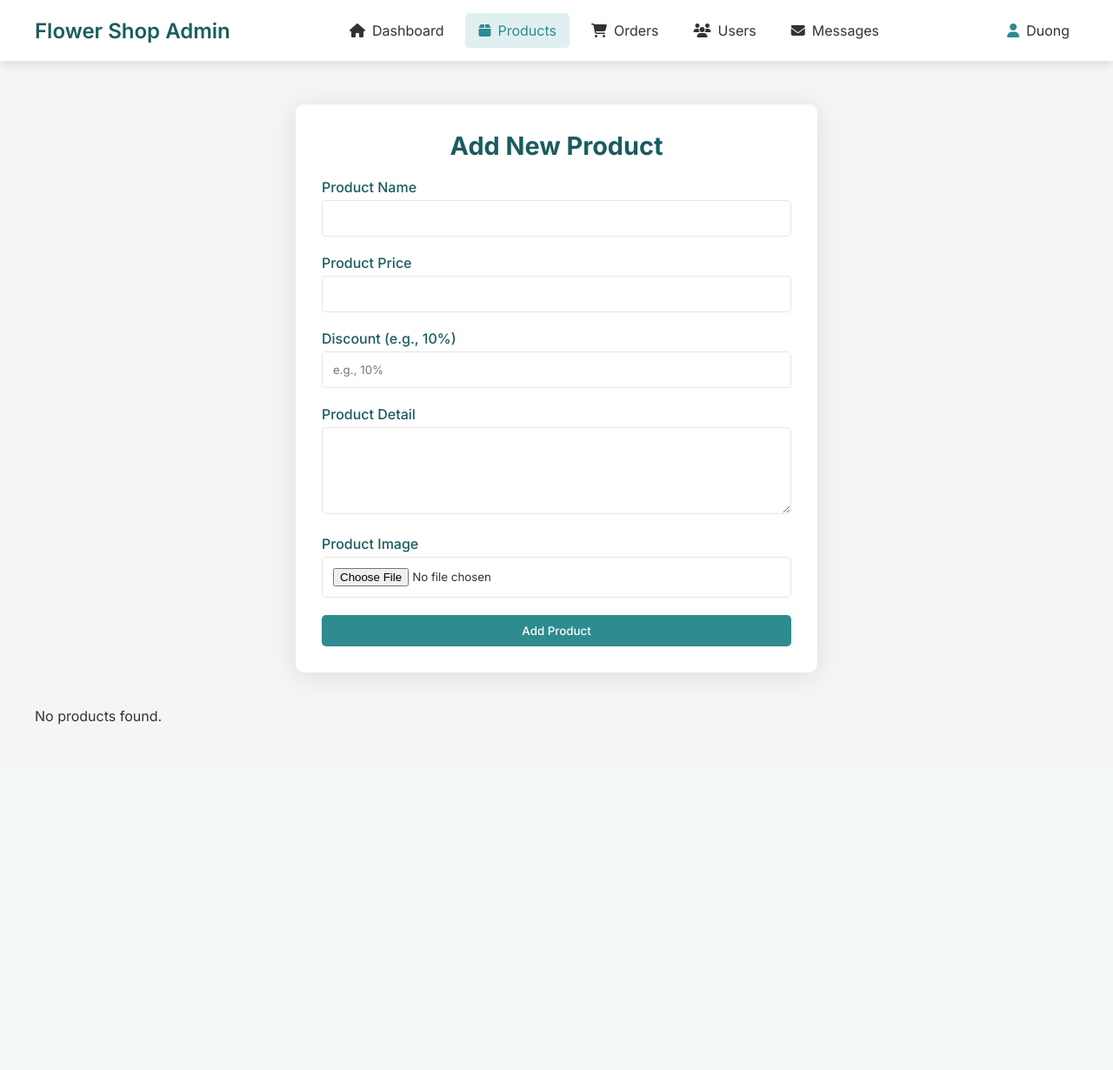
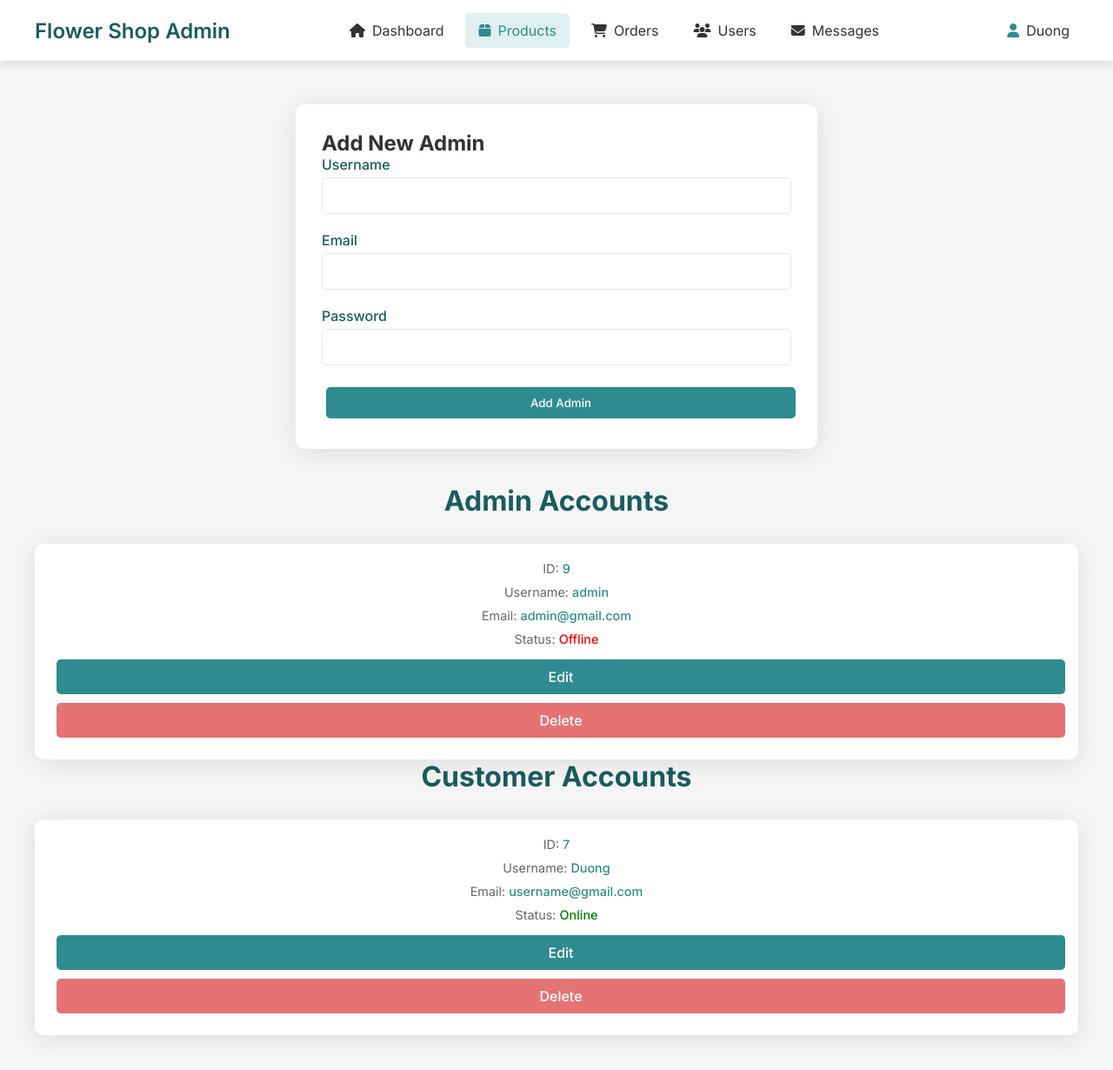
Before and after one commit to Tick2005/Flower-shop, a PHP site: page /admin_product.php?user_type=user in a window 1280 px wide. Shown: the whole page at 87% size. Before the commit the page ends 833 px from the top, so only its background shows below. Run offline with PHP 8.4, Linux system fonts and the light colour scheme; a user stored in the database is signed in; data comes from the database, SQL or seed files in the repository; data that the repository does not hold is empty.

Commit message:
Update admin_product.php

```diff
--- a/admin_product.php
+++ b/admin_product.php
@@ -2,105 +2,101 @@
 include 'connection.php';
 session_start();
 $admin_id = $_SESSION['admin_id'] ?? null;
-
 if (!isset($admin_id)) {
-    header('Location: login.php');
+    header('location: login.php');
     exit();
 }
 
 $message = [];
 
-if (isset($_GET['delete'])) {
-    $delete_id = $_GET['delete'];
-    $stmt = $conn->prepare("DELETE FROM products WHERE id = ?");
-    $stmt->bind_param("i", $delete_id);
-    if ($stmt->execute()) {
-        $message[] = 'Product deleted successfully.';
-    } else {
-        $message[] = 'Failed to delete product.';
-    }
-    $stmt->close();
-    header('Location: admin_product.php');
-    exit();
-}
-
 if (isset($_POST['logout'])) {
     $stmt = $conn->prepare("UPDATE users SET status = 'Offline' WHERE id = ?");
     $stmt->bind_param("i", $admin_id);
     $stmt->execute();
-    $stmt->close();
     session_destroy();
-    header('Location: login.php');
+    header('location: login.php');
     exit();
 }
 
-if (isset($_POST['add-product'])) {
-    $product_name = $_POST['name'];
-    $product_price = $_POST['price'];
-    $sale = $_POST['sale'];
-    $product_detail = $_POST['detail'];
-    $image = $_FILES['image']['name'];
-    $image_size = $_FILES['image']['size'];
-    $image_tmp_name = $_FILES['image']['tmp_name'];
-    $image_folder = 'image/' . basename($image);
+if (isset($_GET['delete'])) {
+    $user_id = filter_var($_GET['delete'], FILTER_SANITIZE_NUMBER_INT);
+    $stmt = $conn->prepare("DELETE FROM users WHERE id = ?");
+    $stmt->bind_param("i", $user_id);
+    if ($stmt->execute()) {
+        $message[] = "User deleted successfully.";
+    } else {
+        $message[] = "Failed to delete user.";
+    }
+    header('location: admin_user.php');
+    exit();
+}
 
-    // Validate sale field (e.g., "10%" or empty)
-    if (!empty($sale) && !preg_match('/^\d+%?$/', $sale)) {
-        $message[] = 'Invalid discount format. Use a number (e.g., "10%").';
+if (isset($_POST['add_admin'])) {
+    $name = filter_var($_POST['name'], FILTER_SANITIZE_STRING);
+    $email = filter_var($_POST['email'], FILTER_SANITIZE_EMAIL);
+    $password = filter_var($_POST['password'], FILTER_SANITIZE_STRING);
+    $user_type = 'admin';
+
+    if (strlen($password) < 8) {
+        $message[] = "Password must be at least 8 characters long.";
+    } elseif (!filter_var($email, FILTER_VALIDATE_EMAIL)) {
+        $message[] = "Invalid email format.";
     } else {
-        // Check if product name already exists
-        $stmt = $conn->prepare("SELECT name FROM products WHERE name = ?");
-        $stmt->bind_param("s", $product_name);
+        $stmt = $conn->prepare("SELECT id FROM users WHERE email = ? OR name = ?");
+        $stmt->bind_param("ss", $email, $name);
         $stmt->execute();
         $result = $stmt->get_result();
         if ($result->num_rows > 0) {
-            $message[] = 'Product name already exists.';
+            $message[] = "Email or username already exists.";
         } else {
-            $stmt = $conn->prepare("INSERT INTO products (name, price, sale, product_detail, image) VALUES (?, ?, ?, ?, ?)");
-            $stmt->bind_param("sdsss", $product_name, $product_price, $sale, $product_detail, $image);
+            $hashed_password = password_hash($password, PASSWORD_DEFAULT);
+            $stmt = $conn->prepare("INSERT INTO users (name, email, password, user_type, status) VALUES (?, ?, ?, ?, 'Offline')");
+            $stmt->bind_param("ssss", $name, $email, $hashed_password, $user_type);
             if ($stmt->execute()) {
-                if ($image_size > 2000000) {
-                    $message[] = 'Product image size is too large.';
+                $message[] = "Admin account added successfully.";
             } else {
-                    move_uploaded_file($image_tmp_name, $image_folder);
-                    $message[] = 'Product added successfully.';
-                }
-            } else {
-                $message[] = 'Failed to add product.';
+                $message[] = "Failed to add admin account.";
             }
         }
-        $stmt->close();
     }
 }
 
-if (isset($_POST['update_product'])) {
-    $update_id = $_POST['update_p_id'];
-    $update_name = $_POST['update_p_name'];
-    $update_price = $_POST['update_p_price'];
-    $update_sale = $_POST['update_p_sale'];
-    $update_detail = $_POST['update_p_detail'];
+if (isset($_POST['update_user'])) {
+    $user_id = filter_var($_POST['user_id'], FILTER_SANITIZE_NUMBER_INT);
+    $name = filter_var($_POST['name'], FILTER_SANITIZE_STRING);
+    $email = filter_var($_POST['email'], FILTER_SANITIZE_EMAIL);
+    $status = filter_var($_POST['status'], FILTER_SANITIZE_STRING);
+    $user_type = filter_var($_POST['user_type'], FILTER_SANITIZE_STRING);
+    $password = !empty($_POST['password']) ? filter_var($_POST['password'], FILTER_SANITIZE_STRING) : null;
 
-    // Validate sale field (e.g., "10%" or empty)
-    if (!empty($update_sale) && !preg_match('/^\d+%?$/', $update_sale)) {
-        $message[] = 'Invalid discount format. Use a number (e.g., "10%").';
+    if (!filter_var($email, FILTER_VALIDATE_EMAIL)) {
+        $message[] = "Invalid email format.";
     } else {
-        if (!empty($_FILES['update_p_image']['name'])) {
-            $update_image = basename($_FILES['update_p_image']['name']);
-            $update_image_tmp = $_FILES['update_p_image']['tmp_name'];
-            $update_folder = 'image/' . $update_image;
-            move_uploaded_file($update_image_tmp, $update_folder);
-            $stmt = $conn->prepare("UPDATE products SET name = ?, price = ?, sale = ?, product_detail = ?, image = ? WHERE id = ?");
-            $stmt->bind_param("sdsssi", $update_name, $update_price, $update_sale, $update_detail, $update_image, $update_id);
+        $stmt = $conn->prepare("SELECT id FROM users WHERE (email = ? OR name = ?) AND id != ?");
+        $stmt->bind_param("ssi", $email, $name, $user_id);
+        $stmt->execute();
+        $result = $stmt->get_result();
+        if ($result->num_rows > 0) {
+            $message[] = "Email or username already exists.";
         } else {
-            $stmt = $conn->prepare("UPDATE products SET name = ?, price = ?, sale = ?, product_detail = ? WHERE id = ?");
-            $stmt->bind_param("sdssi", $update_name, $update_price, $update_sale, $update_detail, $update_id);
+            if ($password && strlen($password) < 8) {
+                $message[] = "Password must be at least 8 characters long.";
+            } else {
+                if ($password) {
+                    $hashed_password = password_hash($password, PASSWORD_DEFAULT);
+                    $stmt = $conn->prepare("UPDATE users SET name = ?, email = ?, password = ?, status = ? WHERE id = ?");
+                    $stmt->bind_param("ssssi", $name, $email, $hashed_password, $status, $user_id);
+                } else {
+                    $stmt = $conn->prepare("UPDATE users SET name = ?, email = ?, status = ? WHERE id = ?");
+                    $stmt->bind_param("sssi", $name, $email, $status, $user_id);
                 }
                 if ($stmt->execute()) {
-            $message[] = 'Product updated successfully.';
+                    $message[] = "User updated successfully.";
                 } else {
-            $message[] = 'Failed to update product.';
+                    $message[] = "Failed to update user.";
                 }
-        $stmt->close();
+            }
+        }
     }
 }
 ?>
@@ -110,7 +106,7 @@
 <head>
     <meta charset="UTF-8">
     <meta name="viewport" content="width=device-width, initial-scale=1.0">
-    <title>Admin Product Management - Flower Shop</title>
+    <title>Admin Users - Flower Shop</title>
     <link rel="stylesheet" href="https://cdnjs.cloudflare.com/ajax/libs/font-awesome/6.4.2/css/all.min.css">
     <link href="https://fonts.googleapis.com/css2?family=Inter:wght@400;500;600;700&display=swap" rel="stylesheet">
     <style>
@@ -124,12 +120,10 @@
         body {
             background: #f5f5f5;
             color: #333;
-            padding-top: 80px;
         }
 
         .container {
-            display: flex;
-            min-height: 100vh;
+            padding-top: 80px;
         }
 
         .main-content {
@@ -137,21 +131,21 @@
             padding: 40px;
         }
 
-        .add-products form {
+        .manage-user h1 {
+            font-size: 2rem;
+            color: #1a5c5f;
+            margin-bottom: 30px;
+            text-align: center;
+        }
+
+        .add-admin form {
             background: rgba(255, 255, 255, 0.95);
             backdrop-filter: blur(10px);
             padding: 30px;
             border-radius: 10px;
             box-shadow: 0 4px 30px rgba(0, 0, 0, 0.1);
             max-width: 600px;
-            margin: 0 auto;
-        }
-
-        .add-products h1 {
-            font-size: 1.8rem;
-            color: #1a5c5f;
-            margin-bottom: 20px;
-            text-align: center;
+            margin: 0 auto 40px;
         }
 
         .input-field {
@@ -166,7 +160,7 @@
         }
 
         .input-field input,
-        .input-field textarea {
+        .input-field select {
             width: 100%;
             padding: 12px;
             border: 1px solid rgba(0, 0, 0, 0.1);
@@ -176,26 +170,58 @@
         }
 
         .input-field input:focus,
-        .input-field textarea:focus {
+        .input-field select:focus {
             outline: none;
             border-color: #2e8b8f;
         }
 
-        .input-field textarea {
-            height: 100px;
-            resize: vertical;
+        .box-container {
+            display: grid;
+            grid-template-columns: repeat(auto-fit, minmax(300px, 1fr));
+            gap: 20px;
+        }
+
+        .box {
+            background: rgba(255, 255, 255, 0.95);
+            backdrop-filter: blur(10px);
+            padding: 20px;
+            border-radius: 10px;
+            box-shadow: 0 4px 30px rgba(0, 0, 0, 0.1);
+            transition: transform 0.3s;
+            text-align: center;
+        }
+
+        .box:hover {
+            transform: translateY(-5px);
+        }
+
+        .box p {
+            font-size: 0.9rem;
+            color: #666;
+            margin-bottom: 10px;
+        }
+
+        .box p span {
+            color: #2e8b8f;
+            font-weight: 500;
         }
 
         .btn {
             background: #2e8b8f;
             color: white;
-            padding: 12px 20px;
+            padding: 8px 15px;
             border: none;
             border-radius: 5px;
             cursor: pointer;
-            width: 100%;
             font-weight: 500;
             transition: background 0.3s, transform 0.2s;
+            text-decoration: none;
+            display: inline-block;
+            margin: 5px;
+        }
+
+        .btn.delete {
+            background: #e57373;
         }
 
         .btn:hover {
@@ -203,73 +229,22 @@
             transform: translateY(-2px);
         }
 
-        .show-products .box-container {
-            display: grid;
-            grid-template-columns: repeat(auto-fit, minmax(250px, 1fr));
-            gap: 20px;
-            margin-top: 40px;
+        .btn.delete:hover {
+            background: #d32f2f;
         }
 
-        .show-products .box {
+        .message {
+            position: fixed;
+            top: 20px;
+            right: 20px;
             background: rgba(255, 255, 255, 0.95);
             backdrop-filter: blur(10px);
-            padding: 20px;
-            border-radius: 10px;
+            padding: 15px;
+            border-radius: 5px;
             box-shadow: 0 4px 30px rgba(0, 0, 0, 0.1);
-            text-align: center;
-            transition: transform 0.3s;
-        }
-
-        .show-products .box:hover {
-            transform: translateY(-5px);
-        }
-
-        .show-products .box img {
-            width: 100%;
-            height: 150px;
-            object-fit: cover;
-            border-radius: 5px;
-            margin-bottom: 15px;
-        }
-
-        .show-products .box h4 {
-            font-size: 1.2rem;
             color: #1a5c5f;
-            margin-bottom: 10px;
-        }
-
-        .show-products .box p {
-            font-size: 0.9rem;
-            color: #666;
-            margin-bottom: 15px;
-        }
-
-        .edit, .delete {
-            display: inline-block;
-            padding: 8px 15px;
-            margin: 5px;
-            border-radius: 5px;
-            text-decoration: none;
             font-weight: 500;
-            transition: background 0.3s, color 0.3s;
-        }
-
-        .edit {
-            background: #2e8b8f;
-            color: white;
-        }
-
-        .edit:hover {
-            background: #1a5c5f;
-        }
-
-        .delete {
-            background: #e57373;
-            color: white;
-        }
-
-        .delete:hover {
-            background: #d32f2f;
+            z-index: 1000;
         }
 
         .update-container {
@@ -353,118 +306,109 @@
             <?php
                 if (!empty($message)) {
                     foreach ($message as $msg) {
-                    echo '<div class="message"><span>' . htmlspecialchars($msg) . '</span></div>';
+                        echo '<div class="message">' . htmlspecialchars($msg) . '</div>';
                     }
                 }
             ?>
-            <section class="add-products">
-                <form method="post" action="" enctype="multipart/form-data">
-                    <h1>Add New Product</h1>
+            <section class="add-admin">
+                <form method="post" action="">
+                    <h1>Add New Admin</h1>
                     <div class="input-field">
-                        <label>Product Name</label>
+                        <label>Username</label>
                         <input type="text" name="name" required>
                     </div>
                     <div class="input-field">
-                        <label>Product Price</label>
-                        <input type="number" step="0.01" min="0" name="price" required>
+                        <label>Email</label>
+                        <input type="email" name="email" required>
                     </div>
                     <div class="input-field">
-                        <label>Discount (e.g., 10%)</label>
-                        <input type="text" name="sale" placeholder="e.g., 10%">
+                        <label>Password</label>
+                        <input type="password" name="password" required>
                     </div>
-                    <div class="input-field">
-                        <label>Product Detail</label>
-                        <textarea name="detail" required></textarea>
-                    </div>
-                    <div class="input-field">
-                        <label>Product Image</label>
-                        <input type="file" name="image" accept="image/*" required>
-                    </div>
-                    <button type="submit" name="add-product" class="btn">Add Product</button>
+                    <button type="submit" name="add_admin" class="btn">Add Admin</button>
                 </form>
             </section>
-            <section class="show-products">
+            <section class="manage-user">
+                <h1>Admin Accounts</h1>
                 <div class="box-container">
                     <?php
-                    $stmt = $conn->prepare("SELECT * FROM products");
+                        function display_users($user_type) {
+                            global $conn;
+                            $stmt = $conn->prepare("SELECT * FROM users WHERE user_type = ?");
+                            $stmt->bind_param("s", $user_type);
                             $stmt->execute();
                             $result = $stmt->get_result();
                             if ($result->num_rows > 0) {
-                        while ($product = $result->fetch_assoc()) {
+                                while ($user = $result->fetch_assoc()) {
                     ?>
                     <div class="box">
-                        <img src="image/<?php echo htmlspecialchars($product['image']); ?>" alt="<?php echo htmlspecialchars($product['name']); ?>">
-                        <h4><?php echo htmlspecialchars($product['name']); ?></h4>
-                        <p>Price: $<?php echo number_format($product['price'], 2); ?></p>
-                        <p>Discount: <?php echo htmlspecialchars($product['sale'] ?: 'None'); ?></p>
-                        <p><?php echo htmlspecialchars($product['product_detail']); ?></p>
-                        <a href="#" class="edit"
-                           data-id="<?php echo htmlspecialchars($product['id']); ?>"
-                           data-name="<?php echo htmlspecialchars($product['name']); ?>"
-                           data-price="<?php echo htmlspecialchars($product['price']); ?>"
-                           data-sale="<?php echo htmlspecialchars($product['sale']); ?>"
-                           data-detail="<?php echo htmlspecialchars($product['product_detail']); ?>"
-                           data-image="image/<?php echo htmlspecialchars($product['image']); ?>"
-                           onclick="openEditModal(this)">Edit</a>
-                        <a href="admin_product.php?delete=<?php echo htmlspecialchars($product['id']); ?>"
-                           class="delete"
-                           onclick="return confirm('Delete this product?')">Delete</a>
+                        <p>ID: <span><?php echo htmlspecialchars($user['id']); ?></span></p>
+                        <p>Username: <span><?php echo htmlspecialchars($user['name']); ?></span></p>
+                        <p>Email: <span><?php echo htmlspecialchars($user['email']); ?></span></p>
+                        <p>Status: <span style="color: <?php echo $user['status'] === 'Online' ? 'green' : 'red'; ?>">
+                            <?php echo htmlspecialchars(ucfirst($user['status'])); ?></span></p>
+                        <a href="#" class="btn"
+                           onclick="openEditModal(<?php echo htmlspecialchars($user['id']); ?>,
+                           '<?php echo htmlspecialchars($user['name']); ?>',
+                           '<?php echo htmlspecialchars($user['email']); ?>',
+                           '<?php echo htmlspecialchars($user['status']); ?>',
+                           '<?php echo htmlspecialchars($user['user_type']); ?>')">Edit</a>
+                        <a href="?delete=<?php echo htmlspecialchars($user['id']); ?>"
+                           class="btn delete"
+                           onclick="return confirm('Delete this user?')">Delete</a>
                     </div>
                     <?php
                                 }
-                    } else {
-                        echo '<p>No products found.</p>';
                             }
-                    $stmt->close();
+                        }
+                        display_users('admin');
                     ?>
+                </div>
+            </section>
+            <section class="manage-user">
+                <h1>Customer Accounts</h1>
+                <div class="box-container">
+                    <?php display_users('user'); ?>
                 </div>
             </section>
         </main>
     </div>
     <section class="update-container" id="updateModal">
-        <form method="post" action="" enctype="multipart/form-data" id="updateForm">
-            <img id="updateImage" src="" alt="Product Image">
-            <input type="hidden" name="update_p_id" id="updateId">
+        <form method="post" action="">
+            <input type="hidden" name="user_id" id="userId">
             <div class="input-field">
-                <label>Product Name</label>
-                <input type="text" name="update_p_name" id="updateName" required>
+                <label>Username</label>
+                <input type="text" name="name" id="userName" required>
             </div>
             <div class="input-field">
-                <label>Product Price</label>
-                <input type="number" step="0.01" min="0" name="update_p_price" id="updatePrice" required>
+                <label>Email</label>
+                <input type="email" name="email" id="userEmail" required>
             </div>
+            <?php if ($_GET['user_type'] !== 'user') { ?>
             <div class="input-field">
-                <label>Discount (e.g., 10%)</label>
-                <input type="text" name="update_p_sale" id="updateSale" placeholder="e.g., 10%">
+                <label>Password (Leave blank to keep unchanged)</label>
+                <input type="password" name="password" id="userPassword">
             </div>
+            <?php } ?>
             <div class="input-field">
-                <label>Product Detail</label>
-                <textarea name="update_p_detail" id="updateDetail" required></textarea>
+                <label>Status</label>
+                <select name="status" id="userStatus" required>
+                    <option value="Online">Online</option>
+                    <option value="Offline">Offline</option>
+                </select>
             </div>
-            <div class="input-field">
-                <label>Product Image</label>
-                <input type="file" name="update_p_image" accept="image/*">
-            </div>
-            <button type="submit" name="update_product" class="btn">Update</button>
-            <button type="button" class="btn" style="background: #e57373;" onclick="closeModal()">Cancel</button>
+            <input type="hidden" name="user_type" id="userType">
+            <button type="submit" name="update_user" class="btn">Update</button>
+            <button type="button" class="btn delete" onclick="closeModal()">Cancel</button>
         </form>
     </section>
     <script>
-        function openEditModal(element) {
-            const id = element.getAttribute('data-id');
-            const name = element.getAttribute('data-name');
-            const price = element.getAttribute('data-price');
-            const sale = element.getAttribute('data-sale');
-            const detail = element.getAttribute('data-detail');
-            const imageUrl = element.getAttribute('data-image');
-
-            document.getElementById('updateId').value = id;
-            document.getElementById('updateName').value = name;
-            document.getElementById('updatePrice').value = price;
-            document.getElementById('updateSale').value = sale;
-            document.getElementById('updateDetail').value = detail;
-            document.getElementById('updateImage').src = imageUrl;
-
+        function openEditModal(id, name, email, status, user_type) {
+            document.getElementById('userId').value = id;
+            document.getElementById('userName').value = name;
+            document.getElementById('userEmail').value = email;
+            document.getElementById('userStatus').value = status;
+            document.getElementById('userType').value = user_type;
             document.getElementById('updateModal').style.display = 'flex';
         }
 
```
Also changed, not shown: other parts of admin_product.php (+4 -26 lines). Lines whose indentation alone changed are shown as unchanged.
